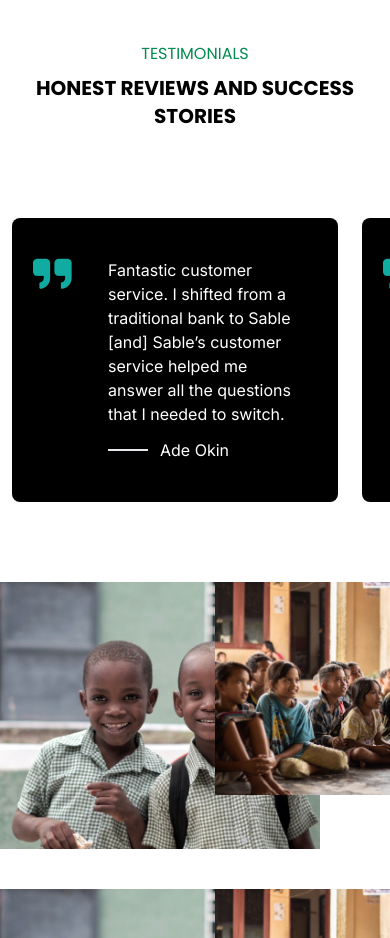
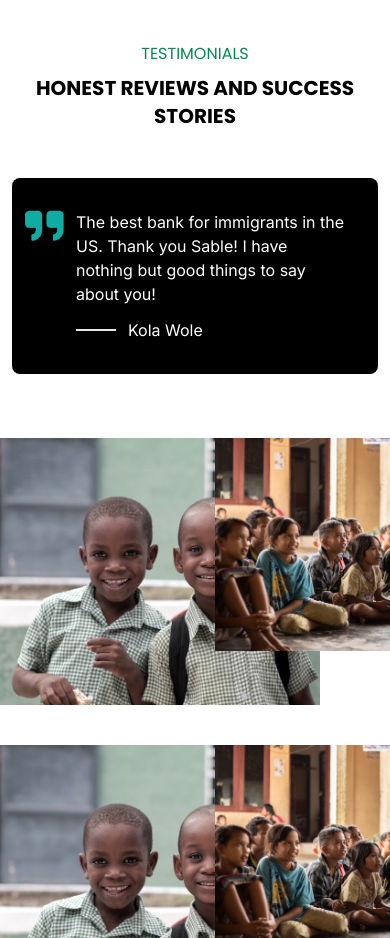
Before and after one commit to DevsSovereign/Foodbank4u, a React (Vite) app: page / in a window 390 px wide. Shown: the part 6460-7398 px from the top of the page. Built offline with nearby package versions, Linux system fonts and the light colour scheme; a web font is replaced by a local one.

Commit message:
Apply carousel to testimonial section

```diff
--- a/src/components/landingPage/ReviewCard.jsx
+++ b/src/components/landingPage/ReviewCard.jsx
@@ -2,8 +2,8 @@ import PropTypes from "prop-types";
 
 const ReviewCard = ({ text, name }) => {
   return (
-    <section className="bg-black relative p-10 w-[37rem] pl-24 mx-3 rounded-lg text-white font-inter">
-      <span className="absolute left-5">
+    <section className="bg-black relative p-8 md:pt-14 lg:pt-10 lg:h-64 md:h-80 sm:h-60 cursor-pointer pl-16 md:pl-10 lg:pl-24 mx-3 rounded-lg text-white font-inter">
+      <span className="absolute left-3 md:top-3 lg:left-5 lg:top-10">
         <img src="/assets/icons/quotes.png" alt="" />
       </span>
       <p>{text}</p>
--- a/src/pages/LandingPage/ReviewSection.jsx
+++ b/src/pages/LandingPage/ReviewSection.jsx
@@ -1,7 +1,34 @@
 import ReviewCard from "../../components/landingPage/ReviewCard";
 import testimonyData from "./testimony.json";
+import "slick-carousel/slick/slick.css";
+import "slick-carousel/slick/slick-theme.css";
+import Slider from "react-slick";
 
 const ReviewSection = () => {
+  const settings = {
+    slidesToShow: 3,
+    slidesToScroll: 1,
+    autoplay: true,
+    autoplaySpeed: 3000,
+    arrows: false,
+    dots: false,
+    pauseOnHover: true,
+    responsive: [
+      {
+        breakpoint: 768,
+        settings: {
+          slidesToShow: 1,
+        },
+      },
+      {
+        breakpoint: 520,
+        settings: {
+          slidesToShow: 1,
+        },
+      },
+    ],
+  };
+
   const galleryImages = [
     "/assets/schoolBoys.jpeg",
     "/assets/children.jpeg",
@@ -16,10 +43,14 @@ const ReviewSection = () => {
       <p className="text-center font-bold sm:text-3xl text-xl lg:w-1/2 sm:w-2/3 mx-auto my-2 px-5 font-ppins">
         HONEST REVIEWS AND SUCCESS STORIES
       </p>
-      <section className="flex py-20 w-[1400px]">
+      <section className="py-10 ">
+      <Slider {...settings}>
         {testimonyData.map((testimony, index) => (
-          <ReviewCard key={index} text={testimony.text} name={testimony.name} />
+          <section key={index}>
+            <ReviewCard text={testimony.text} name={testimony.name} />
+          </section>
         ))}
+          </Slider>
       </section>
 
       <section className="grid md:grid-rows-2 md:grid-cols-3 grid-rows-3 grid-cols-2 gap-10">
```
